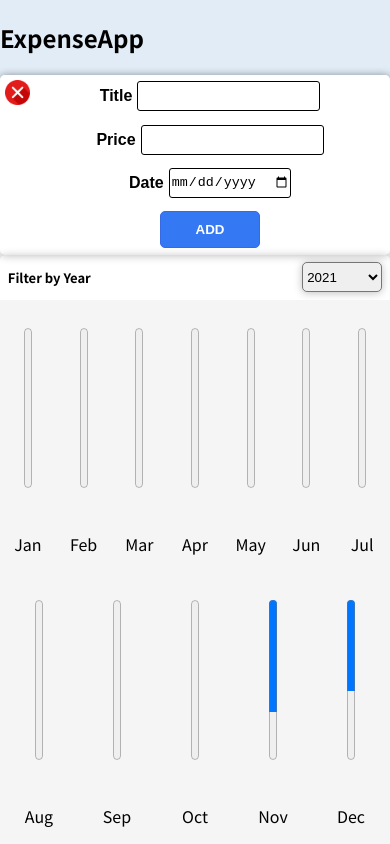
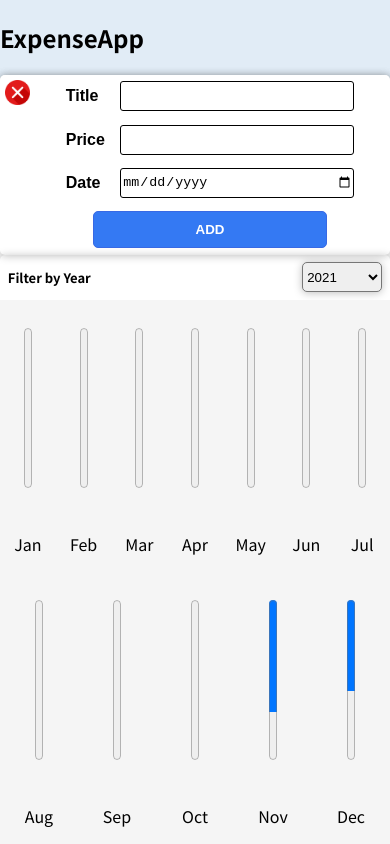
Before and after one commit to saouas/expenseapp, a React (Create React App) app: page / in a window 390 px wide. Both pictures are taken after a click on the picture 15 px from the left and 89 px from the top of the page. Shown: the top 844 px of the page. Built offline with nearby package versions, Linux system fonts and the light colour scheme.

Commit message:
Fix(NewExpenseForm) Enhance responsive button through css

```diff
--- a/src/components/NewExpense/NewExpenseForm.css
+++ b/src/components/NewExpense/NewExpenseForm.css
@@ -63,5 +63,15 @@
     .newexpense__form{
         flex-direction: column;
     }
+    .newexpense__form label{
+        display: inline-block;
+        width:14vw;
+    }
+    .newexpense__form input{
+        width: 60vw;
+    }
 
+    .newexpense-container__button{
+        width: 60vw;
+    }
 }
```
